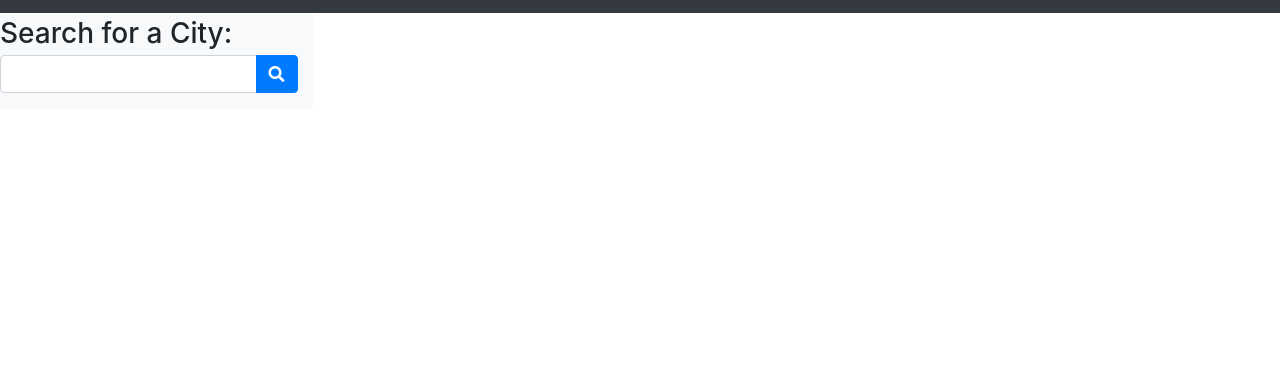
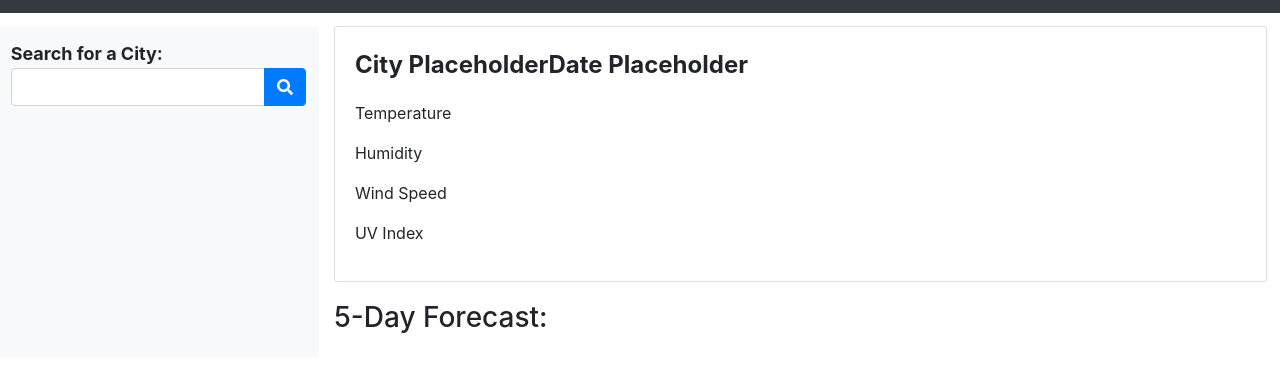
Before and after one commit to awarmath/Weather-Dashboard, a plain HTML site: page index.html in a window 1280 px wide. Shown: the part 69-440 px from the top of the page. Drawn offline with nearby package versions, Linux system fonts and the light colour scheme.

Commit message:
additional html & css

```diff
--- a/assets/css/style.css
+++ b/assets/css/style.css
@@ -2,3 +2,23 @@
     font-size: xx-large;
     font-weight: bold;
 }
+h4 {
+    font-size: large;
+    font-weight: bold;
+}
+.search {
+    padding: 1%;
+}
+.current-city, .city-name, .city-icon {
+    display: flex;
+    flex-direction: row;
+    justify-content: center/space-around;
+    font-size: x-large;
+    font-weight: bold;
+}
+#current-temp {
+    padding-top: 2%;
+}
+#forecast {
+    padding-top: 2%;
+}
--- a/index.html
+++ b/index.html
@@ -17,8 +17,8 @@
     </nav>
     <div class="search">
         <div class="row">
-            <div class="col-3 bg-light">
-                <h3 class="my-1">Search for a City:</h3>
+            <div class="col-3 bg-light search">
+                <h4 class="my-1">Search for a City:</h4>
                 <div class="input-group mb-3">
                     <input type="text" class="form-control" area-describedby="button-addon2">
                     <div class="input-group-append">
@@ -28,8 +28,32 @@
                     </div>
                 </div>
             </div>
-            <div class="col-9">
-
+            <div class="col-md-9">
+                <div id="current-weather" class='card'>
+                    <div class="card-body">
+                        <div class="current-city">
+                            <span id="city-name">City Placeholder</span>
+                            <span id="city-icon">Date Placeholder</span>
+                        </div>
+                        <p id="current-temp">Temperature</p>
+                        <p id="current-humidity">Humidity</p>
+                        <p id="current-wind">Wind Speed</p>
+                        <p id="current-uv">UV Index</p>
+                        </ul>
+                    </div>
+                </div>
+                <div class="row">
+                    <div id="forecast" class="col-12">
+                        <h3>5-Day Forecast:</h3>
+                    </div>
+                </div>
+                <div class="row">
+                    <div class="col bg-primary text-white ml-3 mb-3 rounded forecast"></div>
+                    <div class="col bg-primary text-white ml-3 mb-3 rounded forecast"></div>
+                    <div class="col bg-primary text-white ml-3 mb-3 rounded forecast"></div>
+                    <div class="col bg-primary text-white ml-3 mb-3 rounded forecast"></div>
+                    <div class="col bg-primary text-white ml-3 mb-3 rounded forecast"></div>
+                </div>
             </div>
         </div>
     </div>
```
